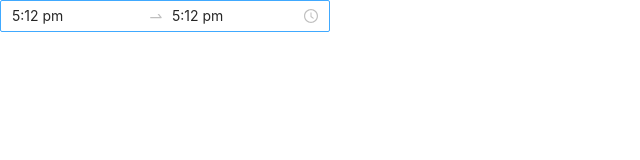
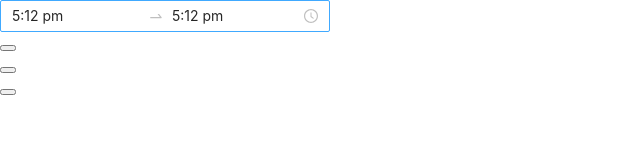
Before and after one commit to dcaccavano/wakeup-clock, a React (Create React App) app: page / in a window 1280 px wide. Shown: the top 160 px of the page, without its empty margins (0-640 px from the left). Built offline with nearby package versions, Linux system fonts and the light colour scheme.

Commit message:
adds color pickers

```diff
--- a/package.json
+++ b/package.json
@@ -9,6 +9,7 @@
     "antd": "^4.4.3",
     "moment": "^2.27.0",
     "react": "^16.13.1",
+    "react-color": "^2.18.1",
     "react-dom": "^16.13.1",
     "react-scripts": "3.4.1"
   },
--- /dev/null
+++ b/src/components/Settings/ColorPicker/index.js
@@ -0,0 +1,35 @@
+import React from 'react';
+import useLocalStorage from '../../../utils/use-local-storage';
+import { SwatchesPicker } from 'react-color';
+
+const ColorPicker = ({ type }) => {
+
+  const [typeColor, setTypeColor] = useLocalStorage(`${type}Color`, '#ffffff');
+  const [displayPicker, setDisplayPicker] = React.useState(false);
+
+  const updateColor = color => {
+    setTypeColor(color.hex);
+    setDisplayPicker(false);
+  };
+
+  return (
+    <div>
+      <button
+        onClick={() => setDisplayPicker(true)}
+        className="selectedColor"
+      >
+        <span style={{ background: typeColor }}></span>
+      </button>
+      {
+        displayPicker &&
+        <SwatchesPicker
+          color={typeColor}
+          onChangeComplete={updateColor}
+        />
+      }
+
+    </div>
+  );
+}
+
+export default ColorPicker;
--- a/src/components/Settings/index.js
+++ b/src/components/Settings/index.js
@@ -1,6 +1,7 @@
 import React from 'react';
 import useLocalStorage from '../../utils/use-local-storage';
 import { TimePicker } from 'antd';
+import ColorPicker from './ColorPicker';
 import 'antd/dist/antd.css';
 import moment from 'moment';
 
@@ -26,6 +27,9 @@ const Settings = () => {
         minuteStep={5}
         format={format}
       />
+      <ColorPicker type={'day'} />
+      <ColorPicker type={'wakeup'} />
+      <ColorPicker type={'night'} />
     </div>
   );
 }
```
Also changed, not shown: 1 other file (tests, documents, lock files or other folders).
